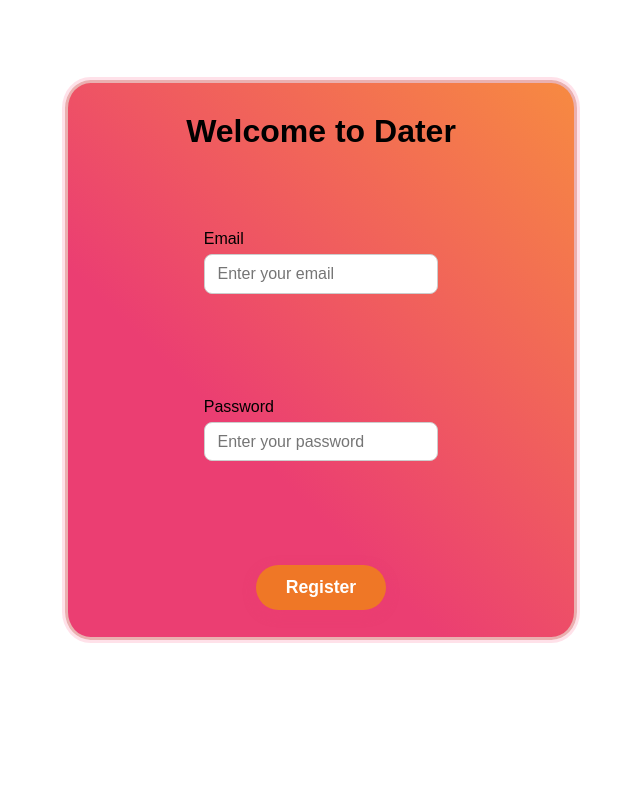
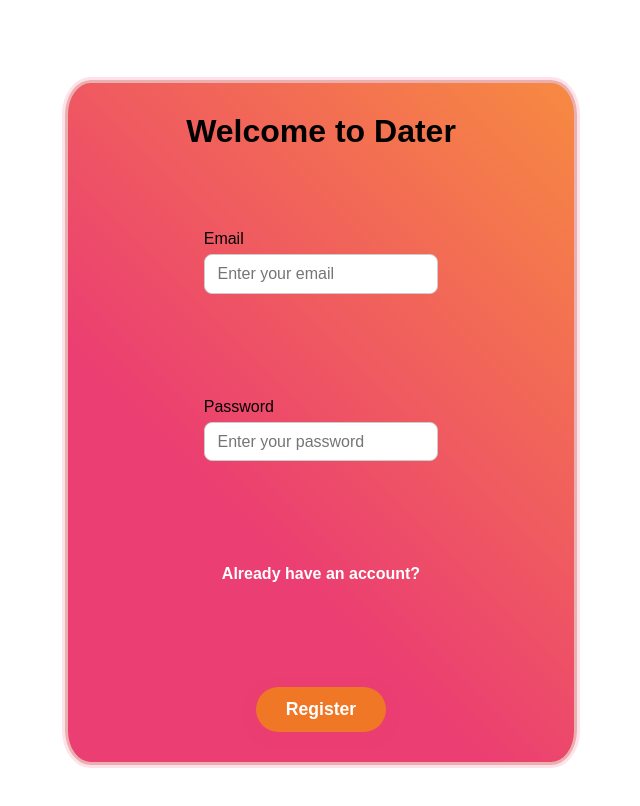
Before and after one commit to Maver1ck1111/Dater.Frontend, a React (Vite) app: page /register in a window 1280 px wide. Shown: the top 806 px of the page, without its empty margins (319-959 px from the left). Built offline with nearby package versions, Linux system fonts and the light colour scheme.

Commit message:
modified forms

```diff
--- a/src/Api/Axios.ts
+++ b/src/Api/Axios.ts
@@ -69,11 +69,11 @@ api.interceptors.response.use(
             Authorization: `Bearer ${newAccessToken}`,
             };
 
-            return api(originalRequest);
+            return await api(originalRequest);
         } catch (refreshError) {
             localStorage.removeItem('accessToken');
             localStorage.removeItem('refreshToken');
-            window.location.href = '/login';
+            window.location.href = '/register';
             return Promise.reject(refreshError);
         }
     }
--- a/src/components/Auth/Form.css
+++ b/src/components/Auth/Form.css
@@ -1,13 +1,12 @@
 form{
     width: 40vw;
-    height: 70vh;
     margin: 10vh 30vw;
     display: flex;
     flex-direction: column;
     align-items: center;
     padding: 30px;
     background: linear-gradient(45deg, #eb3e72 35%, #f78a41);
-    gap: 10vh;
+    gap: 5rem;
     border-radius: 5%;
     border: 3px solid #eab0b0;
     box-shadow: 0 0 0 3px rgba(255, 180, 200, 0.4);
@@ -71,3 +70,17 @@ button:hover {
 button:active {
   transform: scale(0.97);
 }
+
+form a {
+    color: #fff;
+    text-decoration: underline;
+    font-weight: 600;
+    margin-bottom: 1.5rem;
+    transition: color 0.3s ease;
+    text-decoration: none;
+}
+
+form a:hover {
+    color: #ffd1d9;
+    cursor: pointer;
+}
--- a/src/components/Auth/Form.tsx
+++ b/src/components/Auth/Form.tsx
@@ -1,12 +1,13 @@
 import { zodResolver } from "@hookform/resolvers/zod";
 import { schema, type FormDataValidation } from "../../Validators/FormDataValidation";
 import { useForm } from "react-hook-form";
+import { Link } from "react-router-dom";
 
 interface FormProps {
   onSubmitFunction: (data: FormDataValidation) => void;
   enterText: string;
   buttonText: string;
-  link?: string;
+  link?: boolean;
 }
 
 export default function Form({onSubmitFunction, enterText, buttonText, link} : FormProps) {
@@ -32,7 +33,11 @@ export default function Form({onSubmitFunction, enterText, buttonText, link} : F
                 { errors.password && <p className="error-message">{errors.password.message}</p>}
             </div>
 
-            {link && <a>Already have an account</a>}
+            {link && (
+                <Link to="/login">
+                    Already have an account?
+                </Link>
+            )}
 
             <button>{buttonText}</button>
         </form>
--- a/src/components/Auth/Login.tsx
+++ b/src/components/Auth/Login.tsx
@@ -8,7 +8,7 @@ export default function Login() {
     const navigate = useNavigate();
 
     const onSubmit = (data : FormDataValidation) => {
-        axios.post("https://localhost:7278/api/auth/login", {
+        axios.post("api/auth/login", {
             email: data.email,
             password: data.password
         })
--- a/src/components/Auth/Register.tsx
+++ b/src/components/Auth/Register.tsx
@@ -8,7 +8,7 @@ export default function Register() {
     const navigate = useNavigate();
 
     const onSubmit = (data : FormDataValidation) => {
-        axios.post("https://localhost:7278/api/auth/register", {
+        axios.post("api/auth/register", {
             email: data.email,
             password: data.password
         })
@@ -25,6 +25,6 @@ export default function Register() {
     }
 
     return (
-        <Form onSubmitFunction={onSubmit} enterText="Welcome to Dater" buttonText="Register"/>
+        <Form onSubmitFunction={onSubmit} enterText="Welcome to Dater" buttonText="Register" link/>
     )
 }
```
